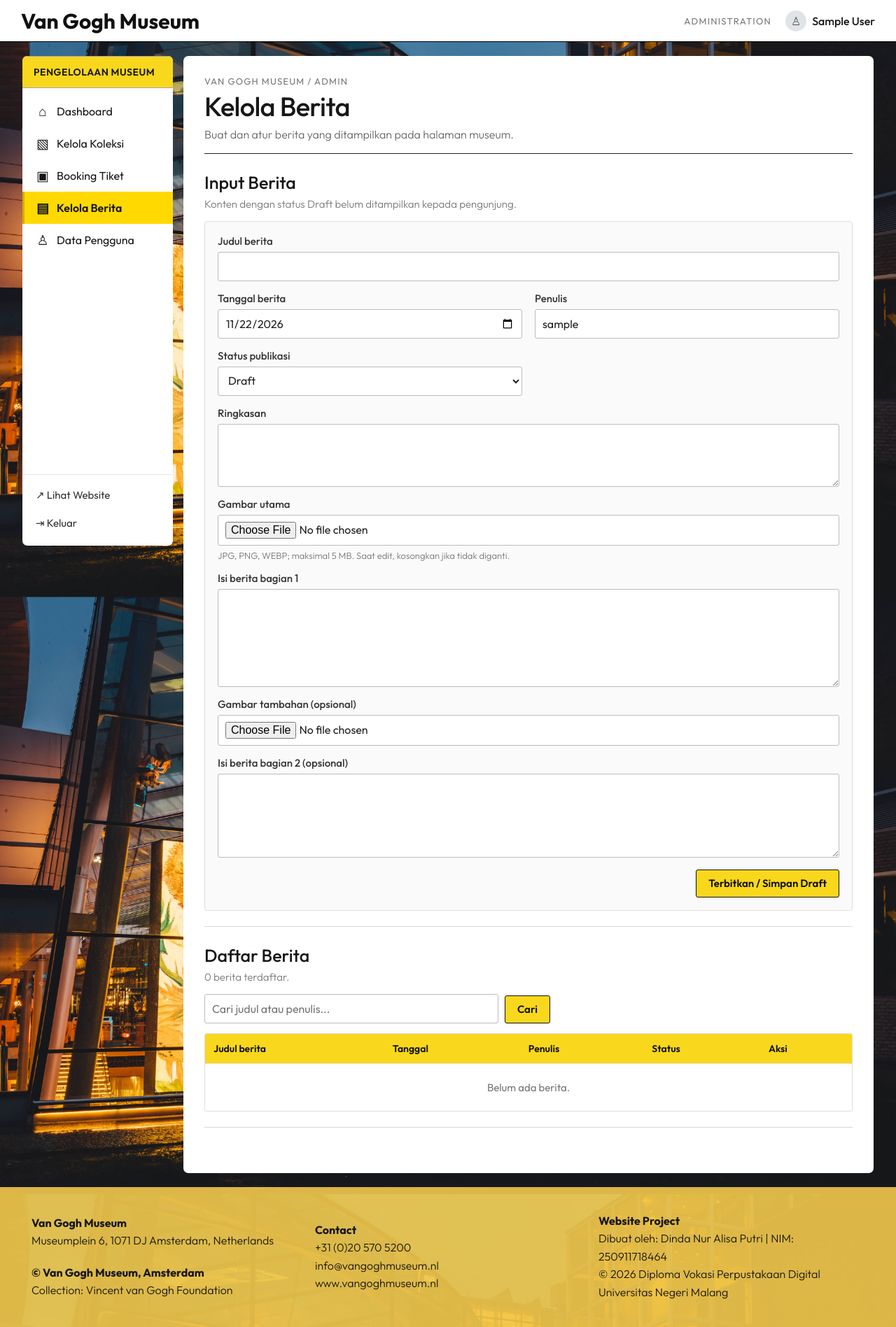
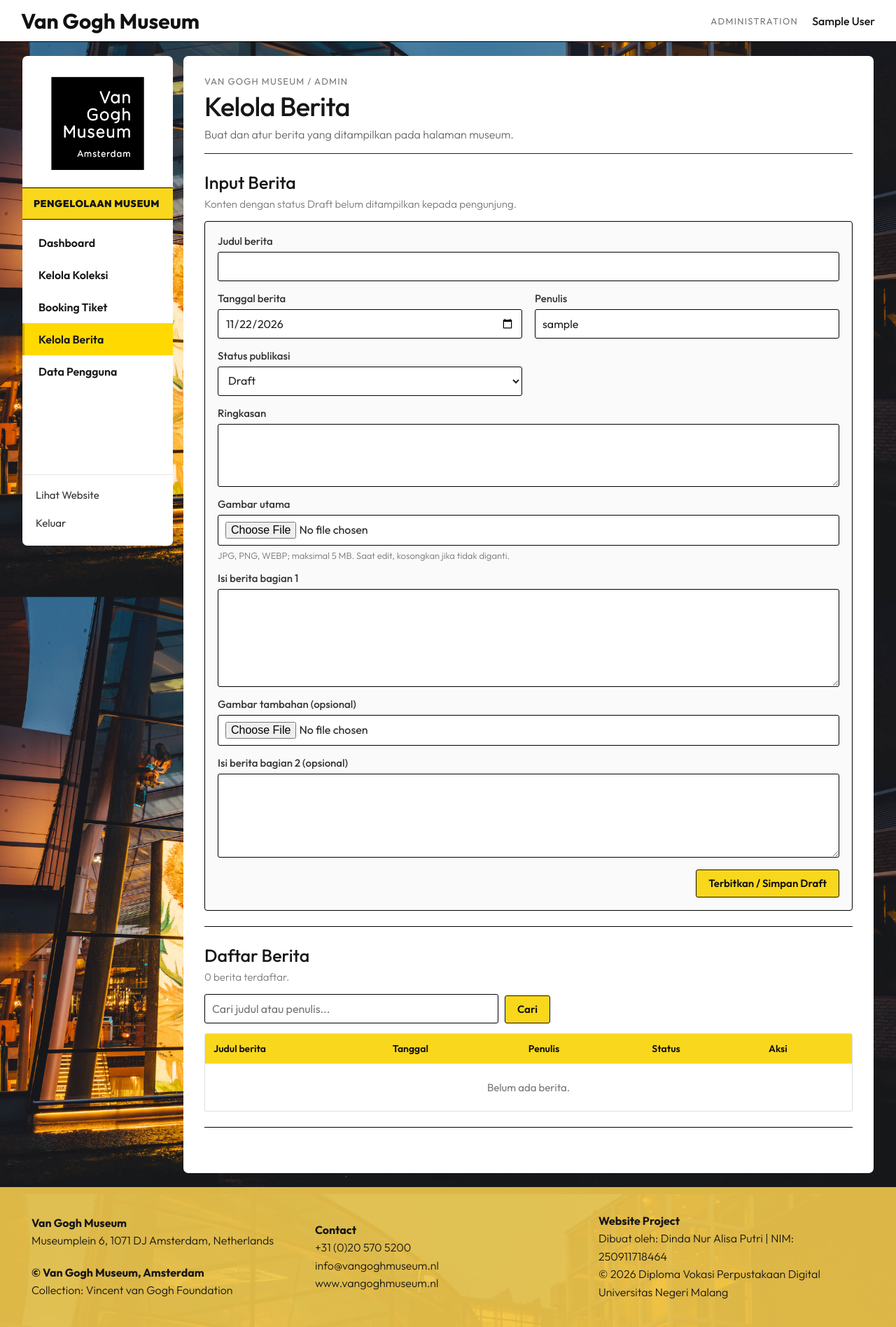
Before and after one commit to miryuual/van_gogh_museum_project, a PHP site: page /admin/berita-admin.php in a window 1280 px wide. Shown: the whole page at 70% size. Run offline with PHP 8.4, Linux system fonts and the light colour scheme; the visitor is signed in with stand-in values (Sample User, id 1); data that the repository does not hold is empty; a stand-in replaces the project's code that opens the database connection.

Commit message:
update ui

```diff
--- a/css/admin-panel.css
+++ b/css/admin-panel.css
@@ -88,7 +88,7 @@ body.admin-page {
     height: 30px;
 
     border-radius: 50%;
-    background: #e1e4e6;
+    background: #6e6e6e;
     color: #555;
 }
 
@@ -127,11 +127,11 @@ body.admin-page {
     padding: 13px 16px;
 
     background: #F9D71C;
-    border-top: 1px solid #a79fb9;
-    border-bottom: 1px solid #a79fb9;
+    border-top: 1px solid #000000;
+    border-bottom: 1px solid #000000;
 
     font-size: 14px;
-    font-weight: 600;
+    font-weight: 900;
     letter-spacing: .5px;
 }
 
@@ -150,7 +150,7 @@ body.admin-page {
 
     color: #171717;
     font-size: 16px;
-    font-weight: 400;
+    font-weight: 600;
     text-decoration: none;
 
     border-left: 3px solid transparent;
@@ -207,6 +207,29 @@ body.admin-page {
     border-radius: 7px;
 }
 
+/* LOGO SIDEBAR ADMIN */
+.admin-sidebar-logo {
+    width: 100%;
+    display: flex;
+    justify-content: center;
+    align-items: center;
+    padding: 25px 15px 20px;
+}
+
+.admin-sidebar-logo img {
+    display: block;
+    width: 200px;
+    max-width: 100%;
+    height: auto;
+    object-fit: contain;
+}
+
+/* MENU SIDEBAR TANPA IKON */
+.admin-menu-link {
+    display: flex;
+    align-items: center;
+    padding: 13px 20px;
+}
 
 /* ==================================================
    PAGE HEADING
@@ -257,7 +280,7 @@ body.admin-page {
     margin: 0 0 25px;
     padding: 0 0 22px;
 
-    border-bottom: 1px solid #d8d8d8;
+    border-bottom: 1px solid #000000;
 }
 
 .admin-panel-title {
@@ -435,7 +454,7 @@ body.admin-page {
     padding: 18px;
 
     background: #fafafa;
-    border: 1px solid #dedede;
+    border: 1px solid #000000;
     border-radius: 4px;
 }
 
@@ -468,7 +487,7 @@ body.admin-page {
     min-height: 42px;
     padding: 9px 10px;
 
-    border: 1px solid #bcbcbc;
+    border: 1px solid #000000;
     border-radius: 3px;
 
     background: #fff;
--- a/layout/admin-ui.php
+++ b/layout/admin-ui.php
@@ -14,7 +14,7 @@ if (session_status() === PHP_SESSION_NONE) {
 */
 
 if (empty($_SESSION['admin_id'])) {
-    header("Location: /van_gogh_museum/login.php");
+    header("Location: /van_gogh_museum/auth/login.php");
     exit;
 }
 
@@ -63,11 +63,11 @@ function admin_start(string $active, string $title, string $description = ''): v
     $name = $_SESSION['admin_name'] ?? $_SESSION['username'] ?? 'Administrator';
 
     $menu = [
-        'dashboard' => ['index.php', 'Dashboard', '⌂'],
-        'koleksi' => ['koleksi-admin.php', 'Kelola Koleksi', '▧'],
-        'tiket' => ['tiket-admin.php', 'Booking Tiket', '▣'],
-        'berita' => ['berita-admin.php', 'Kelola Berita', '▤'],
-        'pengguna' => ['pengguna-admin.php', 'Data Pengguna', '♙'],
+        'dashboard' => ['index.php', 'Dashboard'],
+        'koleksi' => ['koleksi-admin.php', 'Kelola Koleksi'],
+        'tiket' => ['tiket-admin.php', 'Booking Tiket'],
+        'berita' => ['berita-admin.php', 'Kelola Berita'],
+        'pengguna' => ['pengguna-admin.php', 'Data Pengguna'],
     ];
 
     ?>
@@ -96,17 +96,20 @@ function admin_start(string $active, string $title, string $description = ''): v
 
     <header class="admin-topbar">
 
-        <a class="admin-brand" href="index.php">
+        <a class="admin-brand" href="/van_gogh_museum/admin/index.php">
             <span>Van Gogh Museum</span>
         </a>
 
         <div class="admin-topbar-right">
-            <span class="admin-topbar-label">ADMINISTRATION</span>
+
+            <span class="admin-topbar-label">
+                ADMINISTRATION
+            </span>
 
             <span class="admin-user">
-                <span class="admin-user-icon">♙</span>
                 <?= admin_e($name) ?>
             </span>
+
         </div>
 
     </header>
@@ -115,10 +118,21 @@ function admin_start(string $active, string $title, string $description = ''): v
 
         <aside class="admin-sidebar">
 
+            <!-- LOGO SIDEBAR -->
+            <div class="admin-sidebar-logo">
+
+                <img
+                    src="/van_gogh_museum/assets/logo/Logo_-_Van_Gogh_Museum.png"
+                    alt="Van Gogh Museum Logo"
+                >
+
+            </div>
+
             <div class="admin-sidebar-heading">
                 PENGELOLAAN MUSEUM
             </div>
 
+            <!-- MENU SIDEBAR -->
             <nav class="admin-menu">
 
                 <?php foreach ($menu as $key => $item): ?>
@@ -127,10 +141,6 @@ function admin_start(string $active, string $title, string $description = ''): v
                         class="admin-menu-link <?= $active === $key ? 'is-active' : '' ?>"
                         href="<?= admin_e($item[0]) ?>"
                     >
-                        <span class="admin-menu-icon">
-                            <?= admin_e($item[2]) ?>
-                        </span>
-
                         <span>
                             <?= admin_e($item[1]) ?>
                         </span>
@@ -140,14 +150,21 @@ function admin_start(string $active, string $title, string $description = ''): v
 
             </nav>
 
+            <!-- MENU BAGIAN BAWAH -->
             <div class="admin-sidebar-bottom">
 
-                <a href="/van_gogh_museum/index.php" class="admin-side-secondary">
-                    ↗ Lihat Website
+                <a
+                    href="/van_gogh_museum/index.php"
+                    class="admin-side-secondary"
+                >
+                    Lihat Website
                 </a>
 
-                <a href="../auth/log-out.php" class="admin-side-secondary">
-                    ⇥ Keluar
+                <a
+                    href="/van_gogh_museum/auth/log-out.php"
+                    class="admin-side-secondary"
+                >
+                    Keluar
                 </a>
 
             </div>
```
Also changed, not shown: other parts of css/admin-panel.css (+9 -19 lines), admin/index.php (+0 -9 lines).
